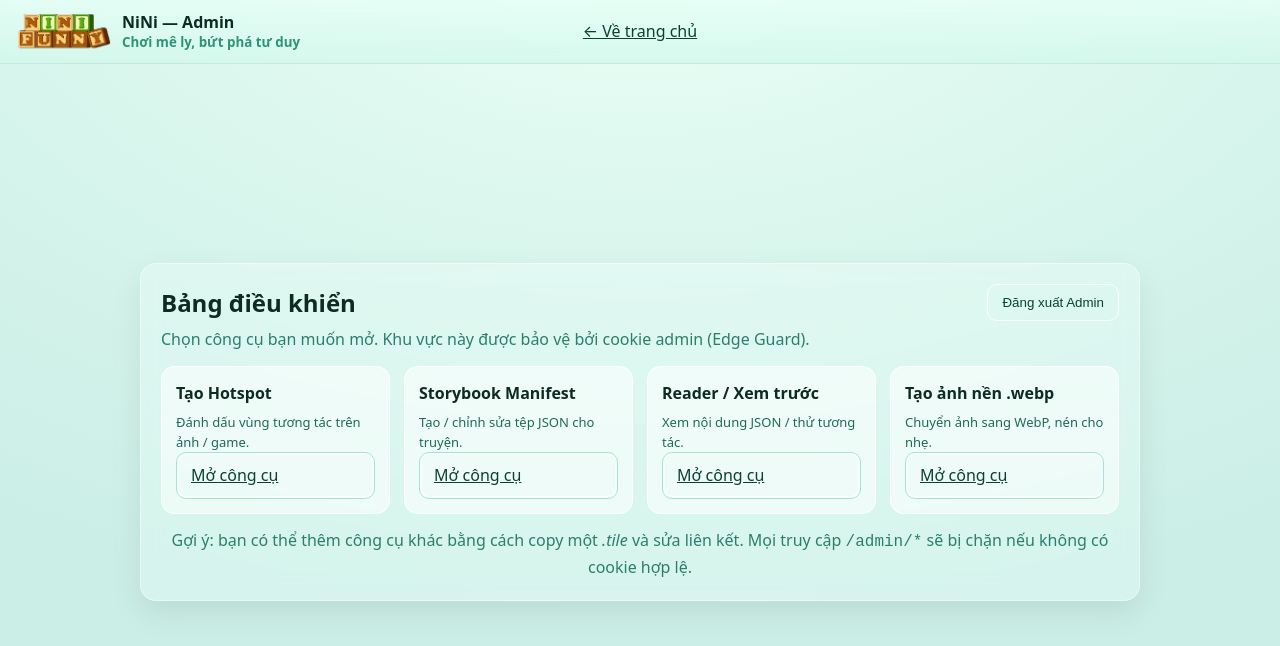
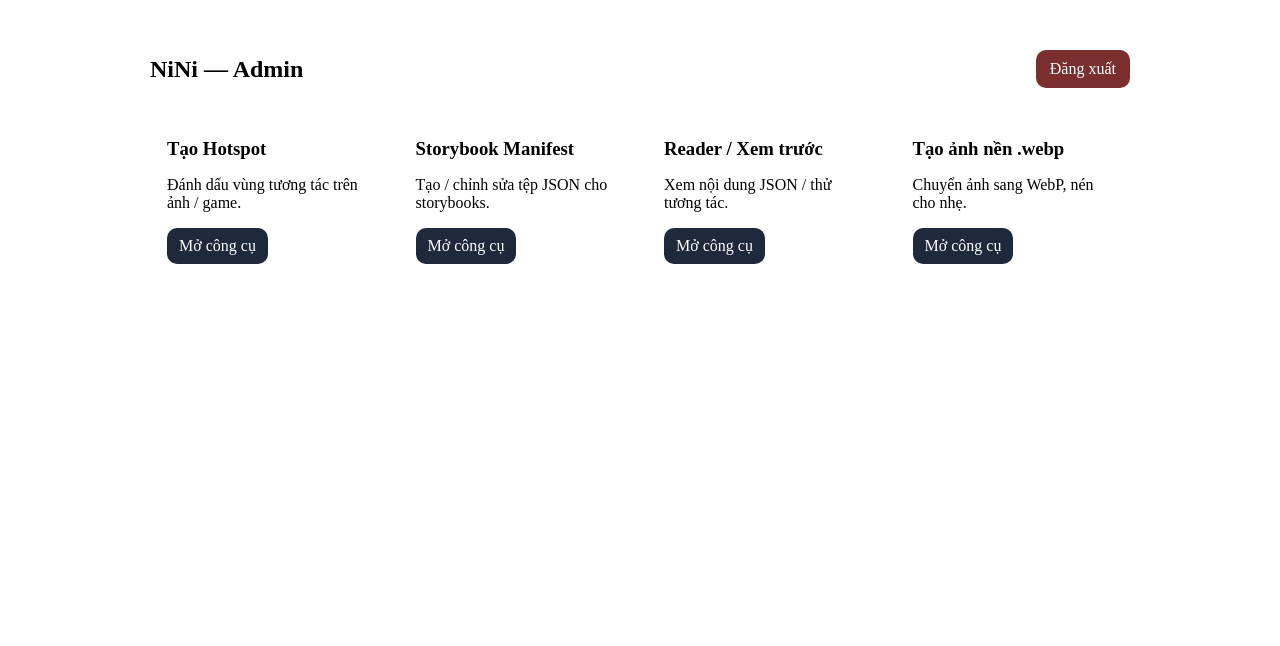
Before and after one commit to sanehtth/nini-khong-codesandbox, a website: page admin/index.html in a window 1280 px wide. Drawn offline with Linux system fonts and the light colour scheme.

Commit message:
Update index.html

```diff
--- a/admin/index.html
+++ b/admin/index.html
@@ -1,137 +1,57 @@
 <!doctype html>
 <html lang="vi">
 <head>
-<meta charset="utf-8" />
-<meta name="viewport" content="width=device-width,initial-scale=1" />
+  <meta charset="utf-8">
+  <meta name="viewport" content="width=device-width, initial-scale=1">
   <title>NiNi — Admin Dashboard</title>
-<link rel="icon" href="/public/assets/icons/logonini.webp" type="image/webp" />
+  <link rel="stylesheet" href="/styles.css">
   <style>
-  :root{
-    --ink:#0e2b22; --brand:#11b186;
-    --glass:rgba(255,255,255,.28); --glass-strong:rgba(255,255,255,.45);
-  }
-  *{box-sizing:border-box} html,body{height:100%}
-  body{
-    margin:0; color:var(--ink);
-    font:16px/1.55 system-ui,Segoe UI,Inter,Roboto,Helvetica,Arial;
-    background: radial-gradient(1200px 700px at 50% -10%, #ecfff6, #d7f5ec 55%, #cbeee6);
-  }
-  header{
-    position:sticky; top:0; height:64px; z-index:10;
-    display:flex; align-items:center; justify-content:center;
-    background:linear-gradient(180deg,#e6fff6d0,#d2f7ebc0);
-    border-bottom:1px solid #c4eadf; backdrop-filter:blur(8px);
-  }
-  .brand{
-    position:absolute; left:16px; top:50%; transform:translateY(-50%);
-    display:flex; align-items:center; gap:10px;
-  }
-  .brand-logo{height:36px; width:auto; display:block}
-  .brand small{display:block;color:#2f9378;font-weight:700;margin-top:-2px}
-
-  main{min-height:calc(100vh - 64px); display:grid; place-items:center; padding:24px}
-  .card{
-    width:min(1000px,94vw);
-    background:var(--glass); border:1px solid var(--glass-strong);
-    border-radius:16px; padding:20px; backdrop-filter:blur(10px) saturate(120%);
-    box-shadow:0 12px 32px rgba(0,0,0,.08);
-  }
-  .row{display:flex; gap:10px; align-items:center; flex-wrap:wrap}
-  h1{margin:0} .muted{color:#2b7f6a}
-  .spacer{flex:1}
-
-  .btn{
-    padding:10px 14px; border-radius:10px; cursor:pointer;
-    background:transparent; color:#0b4032;
-    border:1px solid rgba(255,255,255,.85);
-  }
-  .btn.primary{border-color:#9fe7d1; box-shadow:0 0 0 2px #ffffffa6 inset}
-  .btn.link{border-color:transparent; text-decoration:underline}
-
-  .grid{display:grid; grid-template-columns:repeat(auto-fit,minmax(220px,1fr)); gap:14px; margin-top:14px}
-  .tile{
-    background:rgba(255,255,255,.55); border:1px solid rgba(255,255,255,.85);
-    border-radius:14px; padding:14px; min-height:120px;
-    display:flex; flex-direction:column; justify-content:space-between;
-  }
-  .tile h3{margin:0 0 6px; font-size:16px}
-  .note{font-size:13px; color:#1d6a57}
-  footer{margin-top:14px; text-align:center; color:#2b7f6a}
-  footer a{color:#0b6955; text-decoration:none}
-  footer a:hover{text-decoration:underline}
+    body{padding:28px}
+    .wrap{max-width:980px; margin:0 auto}
+    .bar{display:flex; justify-content:space-between; align-items:center; margin-bottom:12px}
+    .grid{display:grid; gap:14px; grid-template-columns:repeat(auto-fit,minmax(220px,1fr))}
+    .card{background:var(--panel); border:1px solid rgba(255,255,255,.12); padding:16px; border-radius:14px}
+    .card h3{margin:6px 0 10px}
+    .card a{display:inline-block; padding:9px 12px; background:#1e293b; color:#fff; border-radius:10px; text-decoration:none}
+    .logout{color:#fff; text-decoration:none; background:#7a2e2e; padding:10px 14px; border-radius:10px}
   </style>
 </head>
 <body>
-<header>
-  <div class="brand">
-    <!-- đổi src nếu logo ở chỗ khác -->
-    <img class="brand-logo" src="/public/assets/icons/logo_text.webp" alt="NiNi — Funny"/>
-    <div>
-      <b>NiNi — Admin</b>
-      <small>Chơi mê ly, bứt phá tư duy</small>
+  <div class="wrap">
+    <div class="bar">
+      <h2>NiNi — Admin</h2>
+      <a class="logout" href="#" id="out">Đăng xuất</a>
     </div>
-  </div>
-  <div class="row" style="gap:8px">
-    <a class="btn link" href="/" title="Về trang chủ">← Về trang chủ</a>
-  </div>
-</header>
-
-<main>
-  <section class="card">
-    <div class="row" style="justify-content:space-between; margin-bottom:6px">
-      <h1>Bảng điều khiển</h1>
-      <div class="spacer"></div>
-      <button class="btn" id="btnAdminLogout" title="Xoá phiên admin">Đăng xuất Admin</button>
-    </div>
-    <div class="muted">Chọn công cụ bạn muốn mở. Khu vực này được bảo vệ bởi cookie admin (Edge Guard).</div>
 
     <div class="grid">
-      <div class="tile">
-        <div>
+      <div class="card">
         <h3>Tạo Hotspot</h3>
-          <div class="note">Đánh dấu vùng tương tác trên ảnh / game.</div>
+        <p>Đánh dấu vùng tương tác trên ảnh / game.</p>
+        <a href="/tools/hotspot.html">Mở công cụ</a>
       </div>
-        <a class="btn primary" href="/tools/m_hotspot.html" target="_blank" rel="noopener">Mở công cụ</a>
+      <div class="card">
+        <h3>Storybook Manifest</h3>
+        <p>Tạo / chỉnh sửa tệp JSON cho storybooks.</p>
+        <a href="/tools/manifest.html">Mở công cụ</a>
       </div>
-
-      <div class="tile">
-        <div>
-          <h3>Storybook Manifest</h3>
-          <div class="note">Tạo / chỉnh sửa tệp JSON cho truyện.</div>
+      <div class="card">
+        <h3>Reader / Xem trước</h3>
+        <p>Xem nội dung JSON / thử tương tác.</p>
+        <a href="/tools/reader.html">Mở công cụ</a>
       </div>
-        <a class="btn primary" href="/tools/m_storybook.html" target="_blank" rel="noopener">Mở công cụ</a>
+      <div class="card">
+        <h3>Tạo ảnh nền .webp</h3>
+        <p>Chuyển ảnh sang WebP, nén cho nhẹ.</p>
+        <a href="/tools/webp.html">Mở công cụ</a>
       </div>
-
-      <div class="tile">
-        <div>
-          <h3>Reader / Xem trước</h3>
-          <div class="note">Xem nội dung JSON / thử tương tác.</div>
-        </div>
-        <a class="btn primary" href="/tools/reader.html" target="_blank" rel="noopener">Mở công cụ</a>
-      </div>
-
-      <div class="tile">
-        <div>
-          <h3>Tạo ảnh nền .webp</h3>
-          <div class="note">Chuyển ảnh sang WebP, nén cho nhẹ.</div>
-        </div>
-        <a class="btn primary" href="/tools/m_images.html" target="_blank" rel="noopener">Mở công cụ</a>
     </div>
   </div>
 
-    <footer>
-      Gợi ý: bạn có thể thêm công cụ khác bằng cách copy một <em>.tile</em> và sửa liên kết.
-      Mọi truy cập <code>/admin/*</code> sẽ bị chặn nếu không có cookie hợp lệ.
-    </footer>
-  </section>
-</main>
-
 <script>
-  // Nút Đăng xuất Admin: gọi Function xoá cookie phiên, rồi quay về trang login
-  const logoutBtn = document.getElementById('btnAdminLogout');
-  logoutBtn?.addEventListener('click', async () => {
-    try { await fetch('/.netlify/functions/admin-logout'); } catch(e){}
-    location.href = '/admin/login.html';
+document.getElementById('out').addEventListener('click', (e)=>{
+  e.preventDefault();
+  document.cookie = "nini_admin=; Max-Age=0; Path=/; SameSite=Lax";
+  location.href = "/admin/login.html";
 });
 </script>
 </body>
```
Lines whose indentation alone changed are shown as unchanged.
